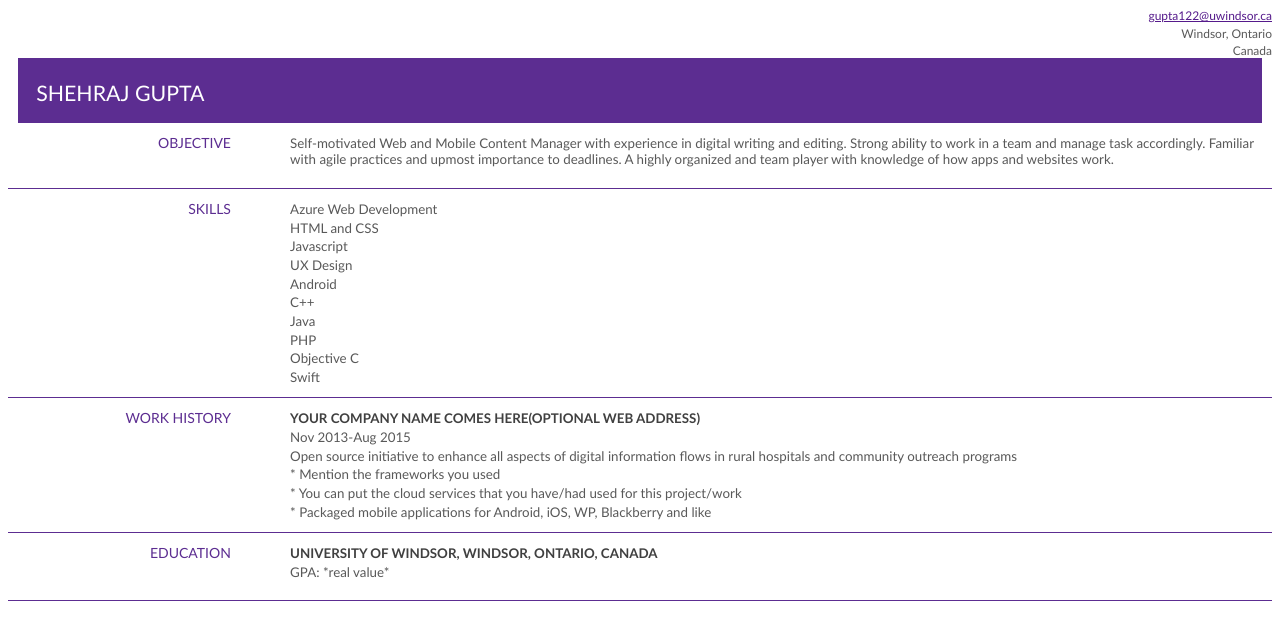
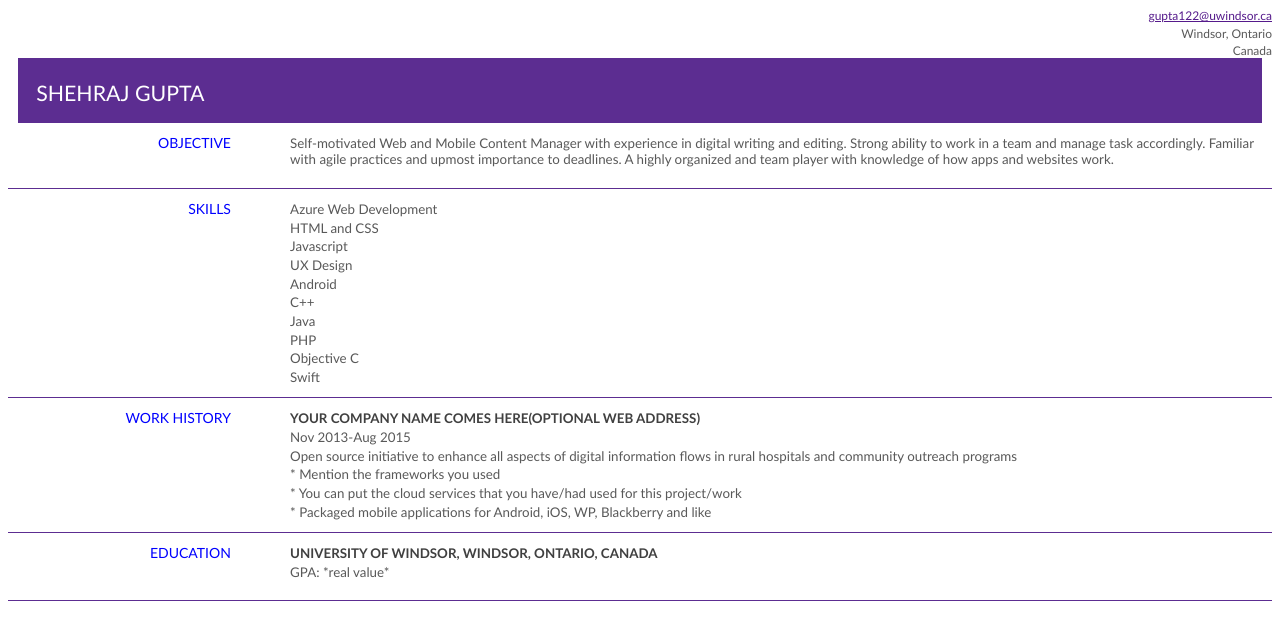
Before and after one commit to shehraj/shehraj.github.io, a plain HTML site: page index.html in a window 1280 px wide. Drawn offline with Linux system fonts and the light colour scheme.

Commit message:
Update index.html

```diff
--- a/index.html
+++ b/index.html
@@ -57,7 +57,7 @@
         mso-hansi-theme-font: major-latin;
         mso-bidi-font-family: "Times New Roman";
         mso-bidi-theme-font: major-bidi;
-        color: #5C2D91;
+        color: Blue;
         mso-themecolor: accent1;
         text-transform: uppercase;
         mso-font-kerning: 10.0pt;
```
